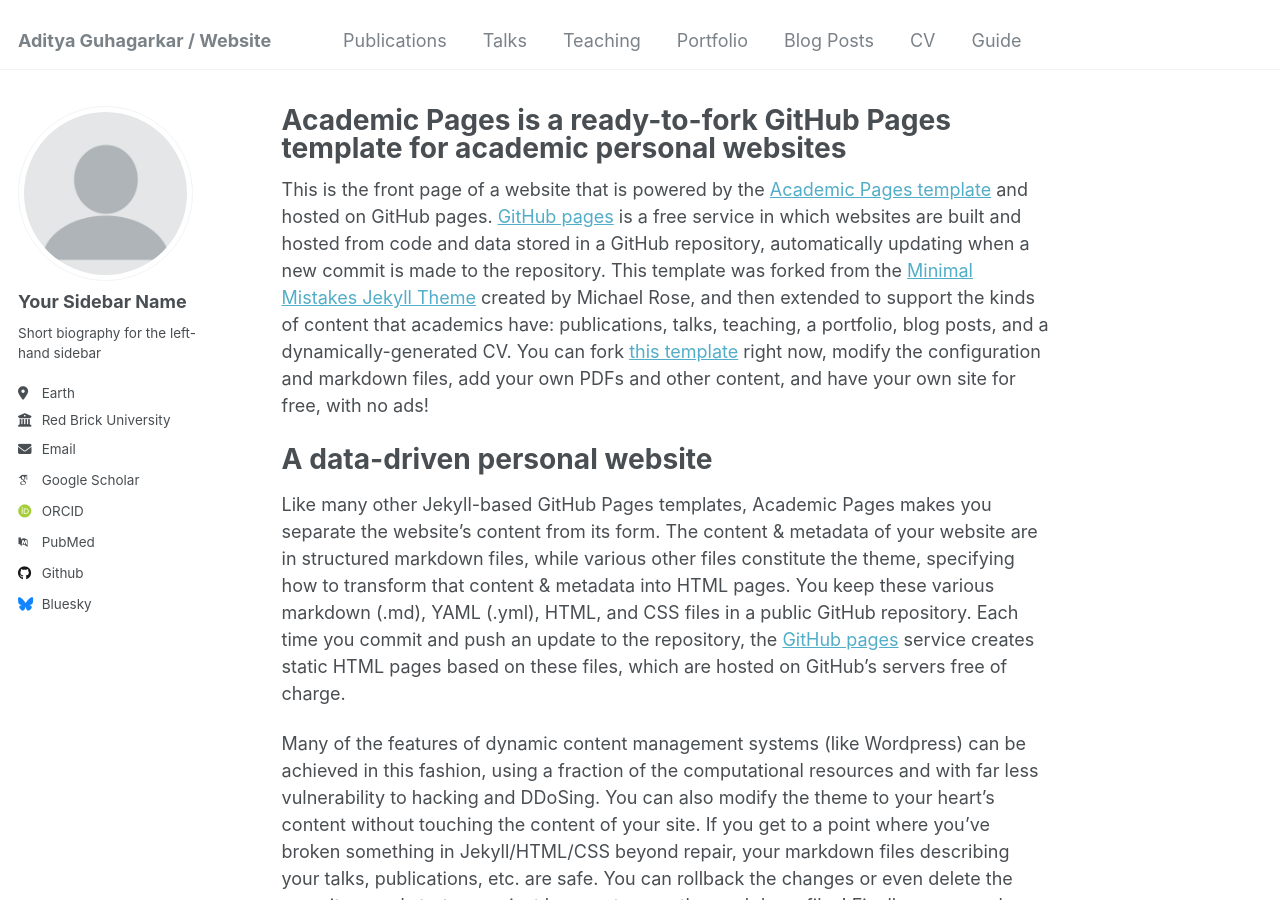
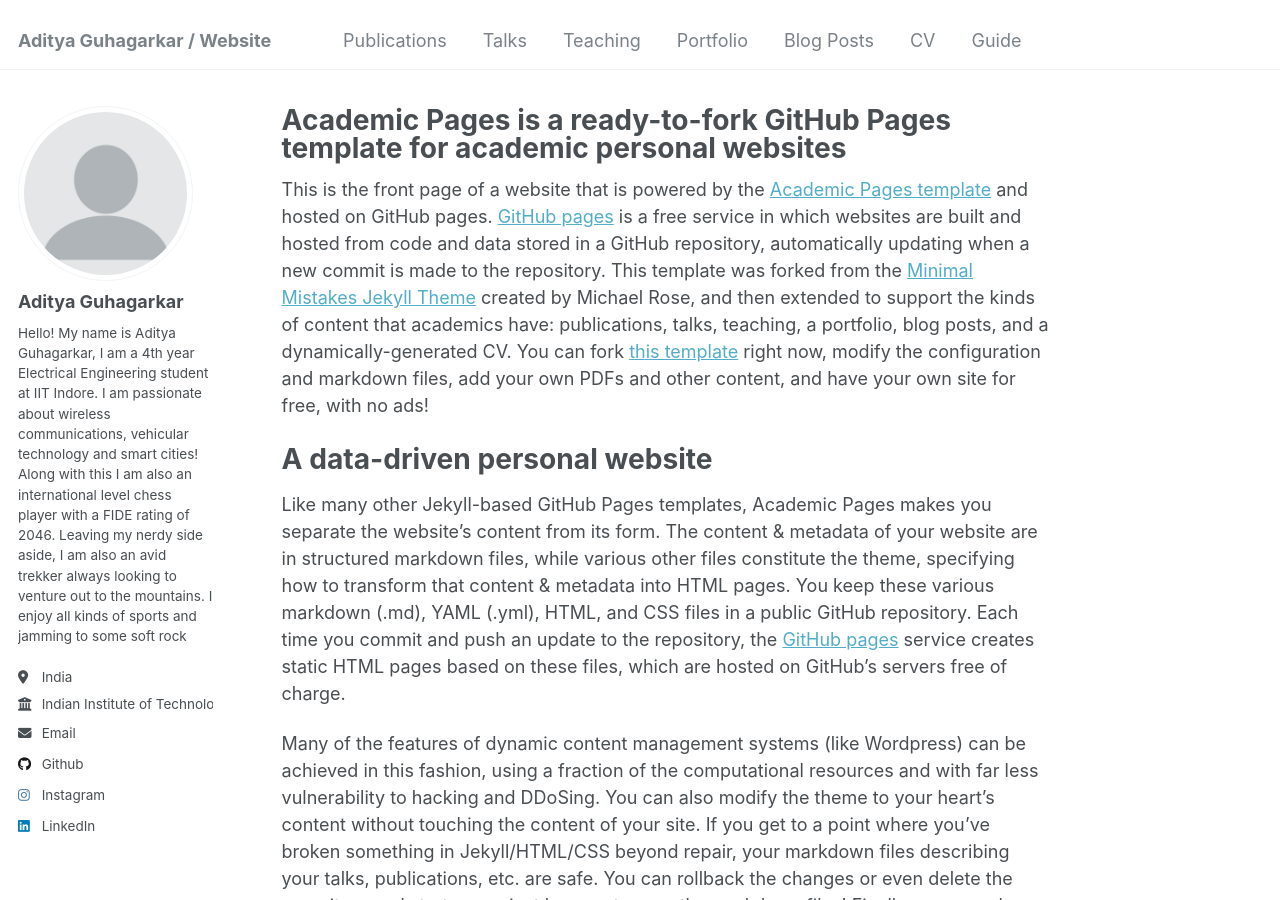
Before and after one commit to AdityaGuhagarkar/adityaguhagarkar.github.io, a Jekyll site: the page built from _pages/about.md, in a window 1280 px wide and 900 px high. Built offline with Jekyll 4.4.1, drawn with Linux system fonts in a browser that asks for light colours; some web fonts are replaced.

Commit message:
Update _config.yml

```diff
--- a/_config.yml
+++ b/_config.yml
@@ -22,21 +22,21 @@
 author:
   # Biographic information
   avatar           : "profile.png"
-  name             : "Your Sidebar Name"
+  name             : "Aditya Guhagarkar"
   pronouns         : # example: "she/her"
-  bio              : "Short biography for the left-hand sidebar"
-  location         : "Earth"
-  employer         : "Red Brick University"
+  bio              : "Hello! My name is Aditya Guhagarkar, I am a 4th year Electrical Engineering student at IIT Indore. I am passionate about wireless communications, vehicular technology and smart cities! Along with this I am also an international level chess player with a FIDE rating of 2046. Leaving my nerdy side aside, I am also an avid trekker always looking to venture out to the mountains. I enjoy all kinds of sports and jamming to some soft rock"
+  location         : "India"
+  employer         : "Indian Institute of Technology Indore"
   uri              : # URL
-  email            : "none@example.org"
+  email            : "adityaguhagarkar@gmail.com"
 
   # Academic websites
   arxiv            : # URL - Update with the correct link to your profile
-  googlescholar    : "https://scholar.google.com/citations?user=PS_CX0AAAAAJ"
+  googlescholar    :
   impactstory      : # URL
-  orcid            : "http://orcid.org/yourorcidurl"
+  orcid            :
   semantic         : # URL
-  pubmed           : "https://www.ncbi.nlm.nih.gov/pubmed/?term=john+snow"
+  pubmed           :
   researchgate     : # URL
   scopus           : # URL
 
@@ -44,21 +44,21 @@
   bitbucket        : # Username - Update with your username on the site
   codepen          : # Username
   dribbble         : # Username
-  github           : "academicpages"
+  github           : AdityaGuhagarkar
   kaggle           : # Username
   stackoverflow    : # User number or user number and name (i.e., use "1" or "1/jeff-atwood")
 
   # Social media
-  bluesky          : "bsky.app" # Replace this with you Bluesky username
+  bluesky          :
   facebook         : # Username
   flickr           : # Username
   foursquare       : # Username
   goodreads        : # Username
   google_plus      : # Username
   keybase          : # Username
-  instagram        : # Username
+  instagram        : aditya_guhagarkar
   lastfm           : # Username
-  linkedin         : # Username
+  linkedin         : aditya-guhagarkar
   mastodon         : # URL
   medium           : # URL
   pinterest        : # Username
```
